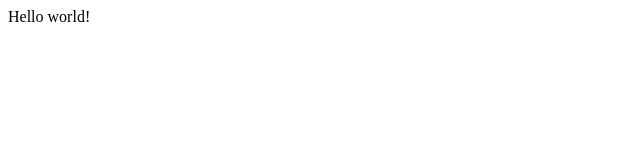
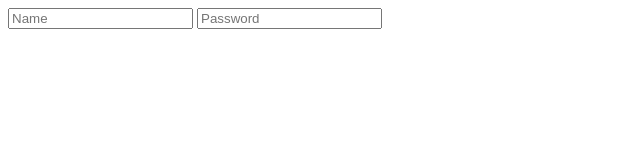
Before and after one commit to marcosteixeiras/studyproject-lecture0, a plain HTML site: page index.html in a window 1280 px wide. Shown: the whole page, without its empty margins (0-640 px from the left). Drawn offline with Linux system fonts and the light colour scheme.

Commit message:
HTMLclass

```diff
--- a/index.html
+++ b/index.html
@@ -4,6 +4,11 @@
     <title>My webpage</title>
   </head>
   <body>
-    Hello world!
-  </head>
+    <form>
+      <div>
+        <input name="name" type="text" placeholder="Name">
+        <input name="passord" type="password" placeholder="Password">
+      </div>
+    </form>
+  </body>
 </html>
```
